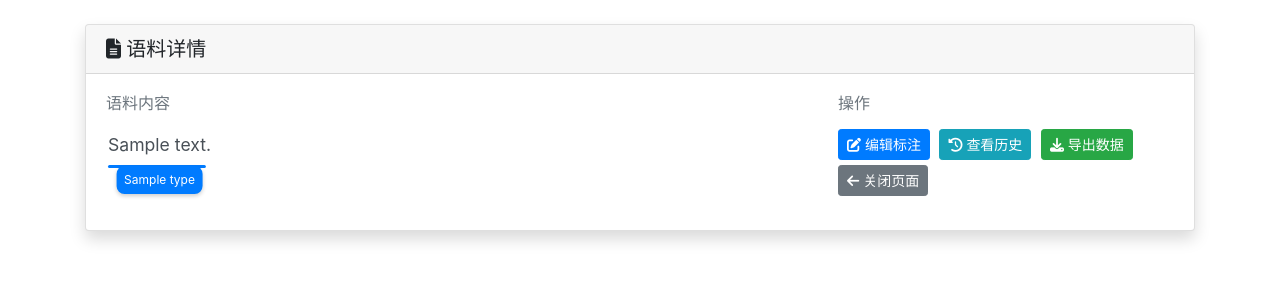
After one commit to hezonglianheng/LingAnnotation, a Django app: template details/templates/details/showitem.html in a window 1280 px wide. The commit adds this page. Shown: the top 300 px of the page. Run offline with Django 5.2, Linux system fonts and the light colour scheme; the template is opened without the code that fills it: most values are stand-ins (such as "Sample title", 1, 10 or a date in 2020); some libraries are stand-ins or nearby versions.

Commit message:
设计了语料详情展示页面，可以展示语料内容和一层label

```diff
--- a/details/config.py
+++ b/details/config.py
@@ -10,3 +10,7 @@ TEXT = "text"
 TAGS = "tags"
 LABELS = "labels"
 RELATIONS = "relations"
+
+# 数据label的字段
+START = "start"
+END = "end"
--- a/details/templates/details/index.html
+++ b/details/templates/details/index.html
@@ -226,7 +226,7 @@
 
     // 查看语料详情
     function viewItemDetails(taskId, itemId) {
-        window.open('/listing/task/' + taskId + '/item/' + itemId + '/', '_blank');
+        window.open('/details/showitem/' + taskId + '/' + itemId + '/', '_blank');
     }
 
     // 删除item
--- /dev/null
+++ b/details/templates/details/showitem.html
@@ -0,0 +1,200 @@
+<!DOCTYPE html>
+<html>
+
+<head>
+    <title>语料详情 - 语言学数据标注平台</title>
+    <link rel="stylesheet" href="https://cdn.bootcdn.net/ajax/libs/twitter-bootstrap/4.6.0/css/bootstrap.min.css">
+    <link rel="stylesheet" href="https://cdn.datatables.net/1.10.25/css/dataTables.bootstrap4.min.css">
+    <style>
+        .spinner-border {
+            vertical-align: middle;
+            margin-right: 5px;
+        }
+
+        .mt-1 {
+            margin-top: 0.25rem;
+        }
+
+        .card {
+            box-shadow: 0 0.5rem 1rem rgba(0, 0, 0, 0.15);
+            margin-bottom: 1.5rem;
+        }
+
+        .input-group-text {
+            background-color: #f8f9fa;
+        }
+
+        .action-buttons .btn {
+            margin-right: 5px;
+            margin-bottom: 5px;
+        }
+
+        .text-content {
+            font-size: 1.1rem;
+            line-height: 1.8;
+            color: #495057;
+        }
+
+        .text-content p {
+            margin-bottom: 1.5rem;
+        }
+
+        /* 下划线标签样式 */
+.underlined {
+    position: relative;
+    display: inline-block;
+    cursor: pointer;
+    padding-bottom: 25px;
+    margin: 0 2px;
+}
+
+.underlined::after {
+    content: "";
+    position: absolute;
+    left: 0;
+    bottom: 18px;
+    width: 100%;
+    height: 3px;
+    background: #007bff; /* 默认颜色 */
+    border-radius: 2px;
+    transform-origin: left;
+    transform: scaleX(0.95);
+}
+
+.underlined .label {
+    position: absolute;
+    left: 50%;
+    bottom: -8px;
+    transform: translateX(-50%);
+    background: #007bff;
+    color: white;
+    font-size: 0.75rem;
+    padding: 3px 8px;
+    border-radius: 8px;
+    white-space: nowrap;
+    opacity: 1;
+    transition: all 0.3s ease;
+    box-shadow: 0 2px 4px rgba(0,0,0,0.2);
+    z-index: 10;
+}
+
+.underlined:hover .label {
+    transform: translateX(-50%) translateY(-3px) scale(1.05);
+    box-shadow: 0 4px 8px rgba(0,0,0,0.3);
+}
+
+.underlined:hover::after {
+    height: 4px;
+}
+
+/* 标签和下划线颜色统一 - 使用Bootstrap颜色 */
+.underlined:has(.label-type-1)::after,
+.underlined.type-1::after { background: #007bff; }
+.underlined:has(.label-type-2)::after,
+.underlined.type-2::after { background: #dc3545; }
+.underlined:has(.label-type-3)::after,
+.underlined.type-3::after { background: #28a745; }
+.underlined:has(.label-type-4)::after,
+.underlined.type-4::after { background: #fd7e14; }
+.underlined:has(.label-type-5)::after,
+.underlined.type-5::after { background: #6f42c1; }
+
+/* 悬停时下划线颜色加深 */
+.underlined:has(.label-type-1):hover::after,
+.underlined.type-1:hover::after { background: #0056b3; }
+.underlined:has(.label-type-2):hover::after,
+.underlined.type-2:hover::after { background: #c82333; }
+.underlined:has(.label-type-3):hover::after,
+.underlined.type-3:hover::after { background: #1e7e34; }
+.underlined:has(.label-type-4):hover::after,
+.underlined.type-4:hover::after { background: #e55100; }
+.underlined:has(.label-type-5):hover::after,
+.underlined.type-5:hover::after { background: #5a32a3; }
+
+/* 标签颜色 */
+.label-type-1 { background: #007bff; }
+.label-type-2 { background: #dc3545; }
+.label-type-3 { background: #28a745; }
+.label-type-4 { background: #fd7e14; }
+.label-type-5 { background: #6f42c1; }
+    </style>
+</head>
+<body>
+
+<div class="container mt-4">
+    <!-- 语料信息卡片 -->
+    <div class="card">
+        <div class="card-header">
+            <h5 class="mb-0">
+                <i class="fas fa-file-alt"></i> 语料详情
+            </h5>
+        </div>
+        <div class="card-body">
+            <div class="row">
+                <div class="col-md-8">
+                    <h6 class="text-muted mb-3">语料内容</h6>
+                    <div class="text-content">
+                        <p>
+                            {% for seg in segments %}
+                                {% if seg.label %}
+                                    <span class="underlined">{{ seg.text }}
+                                        <span class="label label-type-1">{{ seg.label.type }}</span>
+                                    </span>
+                                {% else %}
+                                    {{ seg.text }}
+                                {% endif %}
+                            {% endfor %}
+                        </p>
+                    </div>
+                </div>
+
+                <div class="col-md-4">
+                    <h6 class="text-muted mb-3">操作</h6>
+                    <div class="action-buttons">
+                        <button class="btn btn-primary btn-sm" onclick="editAnnotation()">
+                            <i class="fas fa-edit"></i> 编辑标注
+                        </button>
+                        <button class="btn btn-info btn-sm" onclick="viewHistory()">
+                            <i class="fas fa-history"></i> 查看历史
+                        </button>
+                        <button class="btn btn-success btn-sm" onclick="exportData()">
+                            <i class="fas fa-download"></i> 导出数据
+                        </button>
+                        <button class="btn btn-secondary btn-sm" onclick="close()">
+                            <i class="fas fa-arrow-left"></i> 关闭页面
+                        </button>
+                    </div>
+                </div>
+            </div>
+        </div>
+    </div>
+
+<!-- Scripts -->
+<script src="https://code.jquery.com/jquery-3.6.0.min.js"></script>
+<script src="https://cdn.datatables.net/1.10.25/js/jquery.dataTables.min.js"></script>
+<script src="https://cdn.datatables.net/1.10.25/js/dataTables.bootstrap4.min.js"></script>
+<script src="https://kit.fontawesome.com/a076d05399.js"></script>
+<script>
+    // 编辑标注
+    function editAnnotation() {
+        alert('编辑标注功能');
+    }
+
+    // 查看历史
+    function viewHistory() {
+        alert('查看历史功能');
+    }
+
+    // 导出数据
+    function exportData() {
+        alert('导出数据功能');
+    }
+
+    // 返回列表
+    function close() {
+        // 关闭页面
+        window.close();
+    }
+</script>
+</body>
+</html>
--- a/details/urls.py
+++ b/details/urls.py
@@ -9,4 +9,6 @@ urlpatterns = [
     path('download/<int:task_id>/', views.download_data, name='download_data'),
     path('info_edit/<int:task_id>/', views.update_task_info, name='update_task_info'),
     path('item_delete/', views.delete_task_item, name='delete_task_item'),
+    # 07-02新增：增加展示item的路径
+    path('showitem/<int:task_id>/<int:item_id>/', views.show_item, name='show_item'),
 ]
```
Also changed, not shown: details/utils.py (+21 -1 lines), details/views.py (+47 -0 lines).
